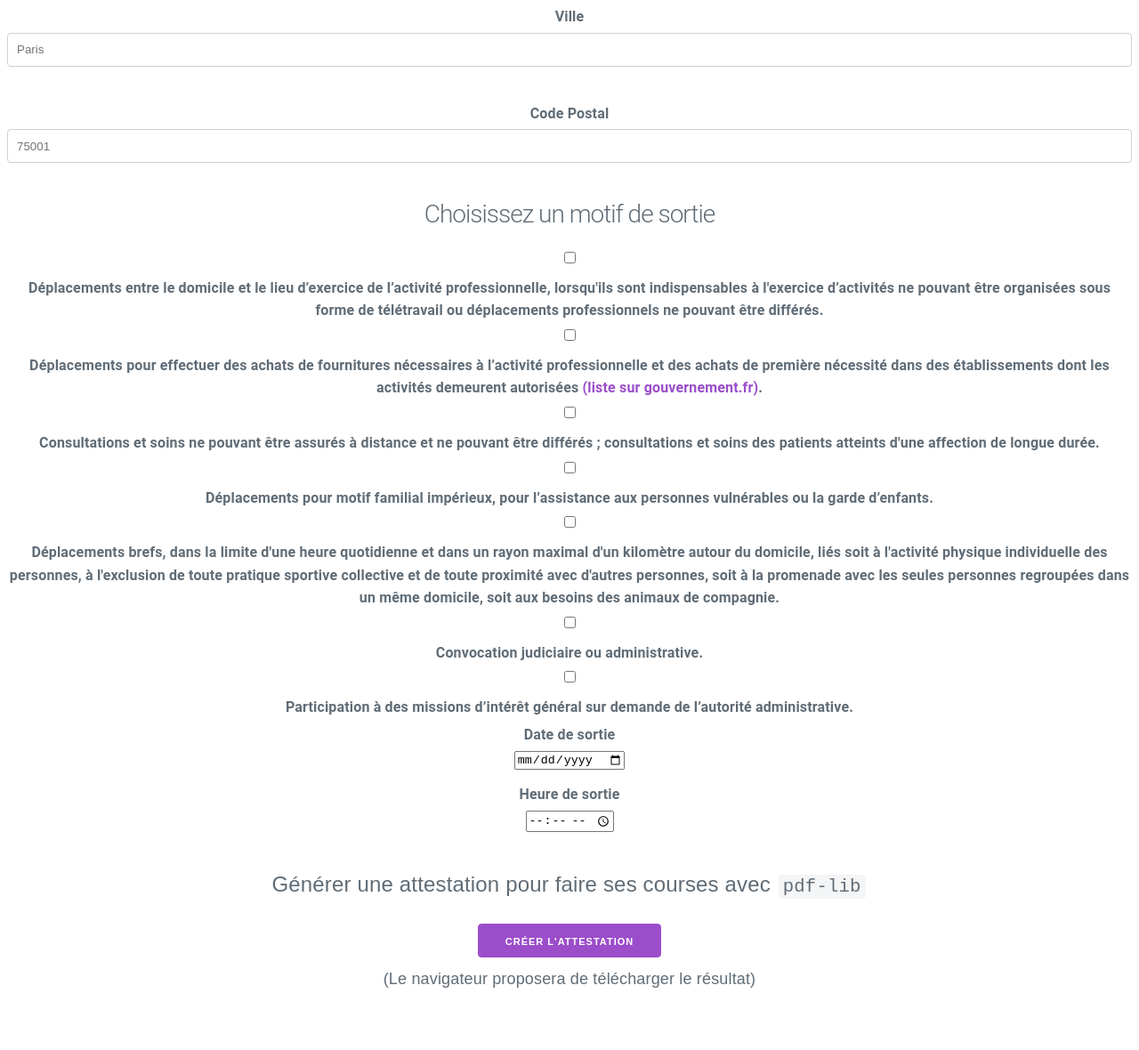
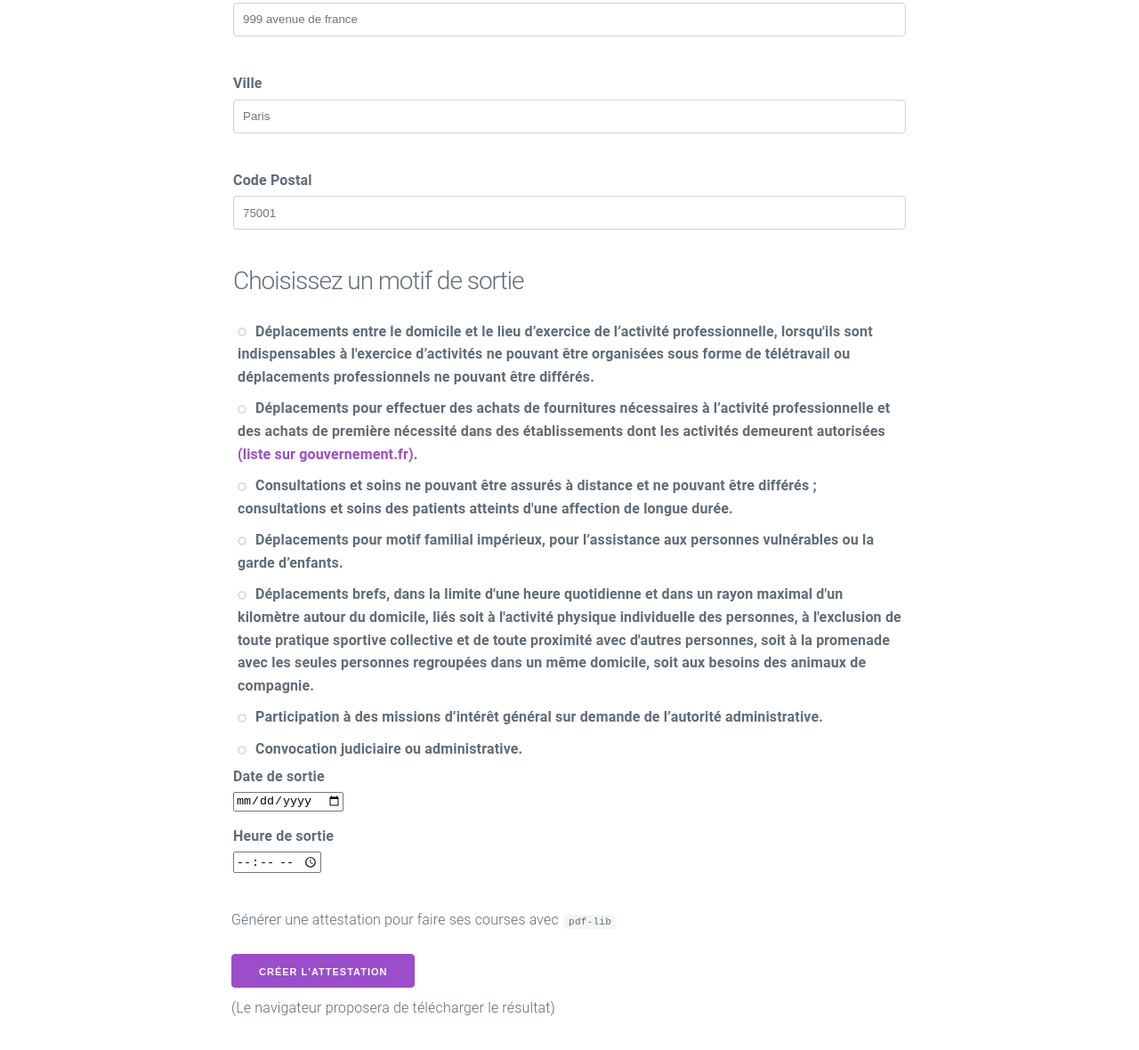
Before and after one commit to altertek/attestation-covid19, a website: page src/index.html in a window 1280 px wide. Shown: the part 610-1790 px from the top of the page at 89% size. Before the commit the page ends 1750 px from the top, so only its background shows below. Drawn offline with Linux system fonts and the light colour scheme.

Commit message:
feat: UI refactoring

```diff
--- a/src/index.html
+++ b/src/index.html
@@ -1,48 +1,75 @@
 <html>
   <head>
     <meta charset="utf-8" />
+    <meta name="viewport" content="width=device-width, initial-scale=1.0, minimal-ui">
+    <link rel="stylesheet" href="../lib/milligram.min.css">
+
     <style>
-       body {
+      .wrapper .container {
+        max-width: 80rem;
+      }
+      .wrapper>.container {
+        padding-bottom: 7.5rem;
+        padding-top: 7.5rem;
+      }
+      .checkbox-custom {
+        opacity: 0;
+        position: absolute;
+      }
+      .checkbox-custom,
+      .checkbox-custom-label {
+        display: inline-block;
+        vertical-align: middle;
+        margin: 5px;
+        cursor: pointer;
+      }
+      .checkbox-custom + .checkbox-custom-label:before {
+        content: '';
+        display: inline-block;
+        background: #fff;
+        border-radius: 5px;
+        border: 2px solid #ddd;
+        vertical-align: middle;
+        width: 10px;
+        height: 10px;
+        padding: 2px;
+        margin-right: 10px;
         text-align: center;
       }
-
-        p {
-        font-family: Arial, Helvetica, sans-serif;
-        font-size: 24px;
-        text-align: center;
-        }
-
-        .small {
-        font-family: Arial, Helvetica, sans-serif;
-        font-size: 18px;
-        text-align: center;
-        }
-
-        button {
-        background-color: #008CBA;
-        border: none;
-        color: white;
-        padding: 15px 32px;
-        text-align: center;
-        font-size: 16px;
+      .checkbox-custom:checked + .checkbox-custom-label:before {
+       width: 1px;
+       height: 5px;
+       border: solid blue;
+       border-width: 0 3px 3px 0;
+       transform: rotate(45deg);
+       -webkit-transform: rotate(45deg);
+       -ms-transform: rotate(45deg);
+       border-radius: 0px;
+       margin: 0px 15px 5px 5px;
       }
 
     </style>
-    <link rel="stylesheet" href="../lib/milligram.min.css">
   </head>
 
 
   <body>
 
 
-    <div class="wrapper">
+    <main class="wrapper">
+
+      <header class="header" id="home">
+        <section class="container">
+          <h2 class="titre-2">Remplissez en ligne votre attestation numérique :</h2>
+        </section>
+      </header>
+
+      <section class="container" id="forms">
 
         <form id="form-profile" onsubmit="false">
-        <h2 class="titre-2">Remplissez en ligne votre attestation numérique :</h2>
 
-        <div class="form-group">
+          <fieldset>
+
             <label for="field-firstname" id="field-firstname-label">Prénom</label>
-          <div class="input-group  align-items-center">
             <input
                type="text"
                class="form-control"
@@ -55,11 +82,8 @@
                autofocus
                >
             <span class="validity"></span>
-          </div>
             <p class="exemple"></p>
-        </div>
 
-        <div class="form-group">
             <label for="field-lastname" id="field-lastname-label">Nom</label>
             <div class="input-group  align-items-center">
               <input
@@ -76,9 +100,7 @@
               <span class="validity"></span>
             </div>
             <p class="exemple"></p>
-        </div>
 
-        <div class="form-group">
             <label for="field-birthday" id="field-birthday-label">Date de naissance (au format jj/mm/aaaa)</label>
             <div class="input-group  align-items-center">
               <input
@@ -96,9 +118,7 @@
               <span class="validity"></span>
             </div>
             <p class="exemple"></p>
-        </div>
 
-        <div class="form-group">
             <label for="field-lieunaissance"  id="field-lieunaissance-label">Lieu de naissance</label>
             <div class="input-group  align-items-center">
               <input
@@ -113,9 +133,7 @@
               <span class="validity"></span>
             </div>
             <p class="exemple"></p>
-        </div>
 
-        <div class="form-group">
             <label for="field-address" id="field-address-label">Adresse</label>
             <div class="input-group  align-items-center">
               <input
@@ -131,9 +149,7 @@
               <span class="validity"></span>
             </div>
             <p class="exemple"></p>
-        </div>
 
-        <div class="form-group">
             <label for="field-town" id="field-town-label">Ville</label>
             <div class="input-group  align-items-center">
               <input
@@ -149,9 +165,7 @@
               <span class="validity"></span>
             </div>
             <p class="exemple"></p>
-        </div>
 
-        <div class="form-group">
             <label for="field-zipcode" id="field-zipcode-label" >Code Postal</label>
             <div class="input-group  align-items-center">
               <input
@@ -171,65 +185,58 @@
               <span class="validity"></span>
             </div>
             <p class="exemple"></p>
-        </div>
 
             <h3>Choisissez un motif de sortie</h3>
+            <input class="checkbox-custom" type="checkbox" name="field-reason" id="checkbox-travail" value="travail" >
+            <label class="checkbox-custom-label form-check-label" for="checkbox-travail">Déplacements entre le domicile et le lieu d’exercice de l’activité professionnelle, lorsqu'ils sont indispensables à l'exercice d’activités ne pouvant être organisées sous forme de télétravail ou déplacements professionnels ne pouvant être différés.</label>
 
-        <div class="form-check">
-          <input class="form-check-input" type="checkbox" name="field-reason" id="checkbox-travail" value="travail">
-          <label class="form-check-label" for="checkbox-travail">Déplacements entre le domicile et le lieu d’exercice de l’activité professionnelle, lorsqu'ils sont indispensables à l'exercice d’activités ne pouvant être organisées sous forme de télétravail ou déplacements professionnels ne pouvant être différés.</label>
-        </div>
+            <input class="checkbox-custom" type="checkbox" name="field-reason" id="checkbox-courses" value="courses">
+            <label class="checkbox-custom-label form-check-label" for="checkbox-courses">Déplacements pour effectuer des achats de fournitures nécessaires à l’activité professionnelle et des achats de première nécessité dans des établissements dont les activités demeurent autorisées <a href="https://www.service-public.fr/particuliers/actualites/A13921" target="_blank">(liste sur gouvernement.fr)</a>.</label>
 
-        <div class="form-check">
-          <input class="form-check-input" type="checkbox" name="field-reason" id="checkbox-courses" value="courses">
-          <label class="form-check-label" for="checkbox-courses">Déplacements pour effectuer des achats de fournitures nécessaires à l’activité professionnelle et des achats de première nécessité dans des établissements dont les activités demeurent autorisées <a href="https://www.service-public.fr/particuliers/actualites/A13921" target="_blank">(liste sur gouvernement.fr)</a>.</label>
-        </div>
+            <input class="checkbox-custom" type="checkbox" name="field-reason" id="checkbox-sante" value="sante">
+            <label class="checkbox-custom-label form-check-label" for="checkbox-sante">Consultations et soins ne pouvant être assurés à distance et ne pouvant être différés ; consultations et soins des patients atteints d'une affection de longue durée.</label>
 
-        <div class="form-check">
-          <input class="form-check-input" type="checkbox" name="field-reason" id="checkbox-sante" value="sante">
-          <label class="form-check-label" for="checkbox-sante">Consultations et soins ne pouvant être assurés à distance et ne pouvant être différés ; consultations et soins des patients atteints d'une affection de longue durée.</label>
-        </div>
+            <input class="checkbox-custom" type="checkbox" name="field-reason" id="checkbox-famille" value="famille">
+            <label class="checkbox-custom-label form-check-label" for="checkbox-famille">Déplacements pour motif familial impérieux, pour l’assistance aux personnes vulnérables ou la garde d’enfants.</label>
 
-        <div class="form-check">
-          <input class="form-check-input" type="checkbox" name="field-reason" id="checkbox-famille" value="famille">
-          <label class="form-check-label" for="checkbox-famille">Déplacements pour motif familial impérieux, pour l’assistance aux personnes vulnérables ou la garde d’enfants.</label>
-        </div>
+            <input class="checkbox-custom" type="checkbox" name="field-reason" id="checkbox-sport" value="sport">
+            <label class="checkbox-custom-label form-check-label" for="checkbox-sport">Déplacements brefs, dans la limite d'une heure quotidienne et dans un rayon maximal d'un kilomètre autour du domicile, liés soit à l'activité physique individuelle des personnes, à l'exclusion de toute pratique sportive collective et de toute proximité avec d'autres personnes, soit à la promenade avec les seules personnes regroupées dans un même domicile, soit aux besoins des animaux de compagnie.</label>
 
-        <div class="form-check">
-          <input class="form-check-input" type="checkbox" name="field-reason" id="checkbox-sport" value="sport">
-          <label class="form-check-label" for="checkbox-sport">Déplacements brefs, dans la limite d'une heure quotidienne et dans un rayon maximal d'un kilomètre autour du domicile, liés soit à l'activité physique individuelle des personnes, à l'exclusion de toute pratique sportive collective et de toute proximité avec d'autres personnes, soit à la promenade avec les seules personnes regroupées dans un même domicile, soit aux besoins des animaux de compagnie.</label>
-        </div>
-        <div class="form-check">
-          <input class="form-check-input" type="checkbox" name="field-reason" id="checkbox-judiciaire" value="judiciaire">
-          <label class="form-check-label" for="checkbox-judiciaire">Convocation judiciaire ou administrative.</label>
-        </div>
-        <div class="form-check">
-          <input class="form-check-input" type="checkbox" name="field-reason" id="checkbox-missions" value="missions">
-          <label class="form-check-label" for="checkbox-missions">Participation à des missions d’intérêt général sur demande de l’autorité administrative.</label>
-        </div>
+            <input class="checkbox-custom" type="checkbox" name="field-reason" id="checkbox-missions" value="missions">
+            <label class="checkbox-custom-label form-check-label" for="checkbox-missions">Participation à des missions d’intérêt général sur demande de l’autorité administrative.</label>
 
-        <div class="form-group">
+            <input class="checkbox-custom" type="checkbox" name="field-reason" id="checkbox-judiciaire" value="judiciaire">
+            <label class="checkbox-custom-label form-check-label" for="checkbox-judiciaire">Convocation judiciaire ou administrative.</label>
+
+
             <label for="field-datesortie">Date de sortie</label>
             <div class="input-group  align-items-center">
               <input type="date" class="form-control" id="field-datesortie" name="datesortie" placeholder="JJ/MM/YYYY" required>
               <span class="validity"></span>
             </div>
-        </div>
 
-        <div class="form-group">
             <label for="field-heure">Heure de sortie</label>
             <div class="input-group  align-items-center">
               <input type="time" class="form-control" id="field-heuresortie" name="heure" required>
               <span class="validity"></span>
             </div>
-                      </div>
 
 
-    </div>
+          </fieldset>
+        </form>
 
         <p>Générer une attestation pour faire ses courses avec <code>pdf-lib</code></p>
         <button onclick="getData();return false;">Créer l'attestation</button>
         <p class="small">(Le navigateur proposera de télécharger le résultat)</p>
+      </section>
+
+      <footer class="footer">
+        <section class="container">
+        </section>
+      </footer>
+
+    </main>
+
     <script type="text/javascript" src="../lib/qrcode.min.js"></script>
     <script type="text/javascript" src="../lib/pdf-lib.min.js"></script>
     <script type="text/javascript" src="certificate.js"></script>
```
Lines whose indentation alone changed are shown as unchanged.
